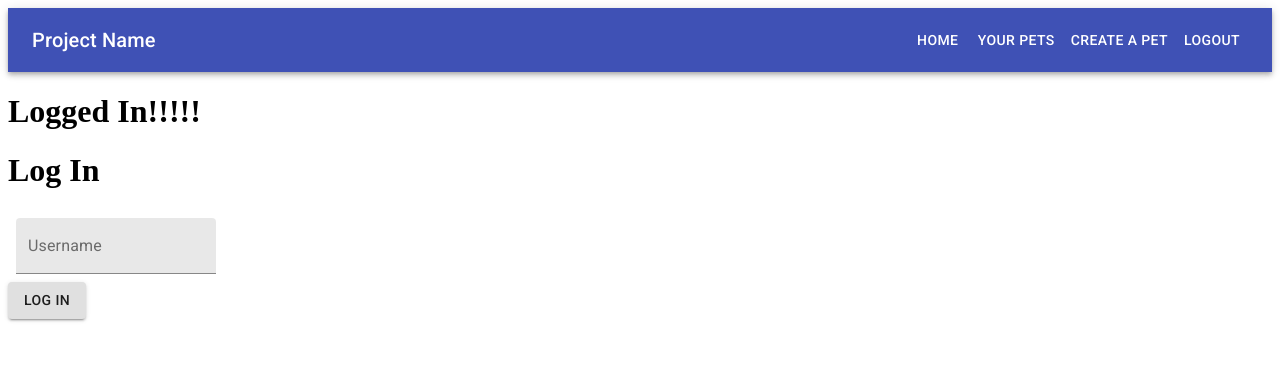
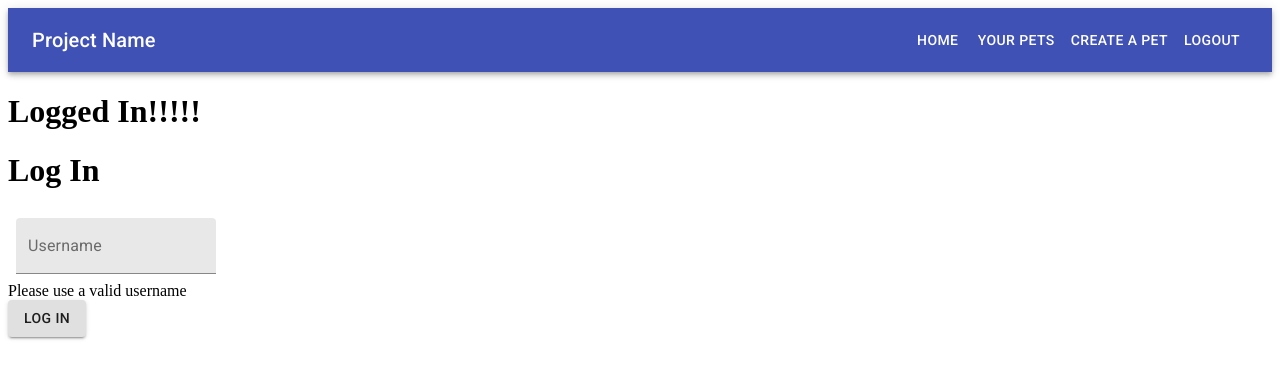
Before and after one commit to bakellian/phase-2-project, a React (Create React App) app: page /login in a window 1280 px wide. Both pictures are taken after a click on the button "LOG IN". Shown: the top 378 px of the page. Built offline with nearby package versions, Linux system fonts and the light colour scheme; no server answers; data requests are answered from the project's data file.

Commit message:
setting error message for login

```diff
--- a/src/App.js
+++ b/src/App.js
@@ -41,7 +41,6 @@ const App = () => { //changed to arrow function to keep it up to date with ES6 b
     }
   }, [])
 
-
   return (
     <Router>
       {/* Navbar is inside router so we will be able to use links */}
--- a/src/Components/Auth/Login.jsx
+++ b/src/Components/Auth/Login.jsx
@@ -19,6 +19,7 @@ const Login = ({ userLogin }) => {
     const classes = useStyles();
     const [userName, setUserName] = useState('');
     const [users, setUsers] = useState([]);
+    const [errorMessage, setErrorMessage] = useState('');
     const navigate = useNavigate();
 
     const handleChange = (e) => {
@@ -33,7 +34,10 @@ const Login = ({ userLogin }) => {
         if(user) {
             userLogin(user); //this is coming from APP. it will setCurrentUser, setLoggedIn to true and update local storage
             navigate('/petlist');
+        } else {
+            setErrorMessage('Please use a valid username')
         }
+
         // find a user that matches the userName
 
     }
@@ -58,6 +62,7 @@ const Login = ({ userLogin }) => {
                 variant="filled"
                 />
             </form>
+        {errorMessage && <div className="error"> {errorMessage} </div>}
         <Button variant="contained" onClick={handleSubmit}>Log In</Button>
     </div>
   )
```
